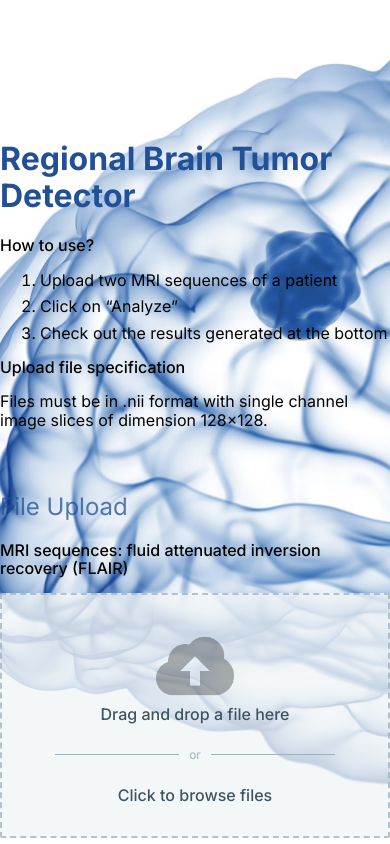
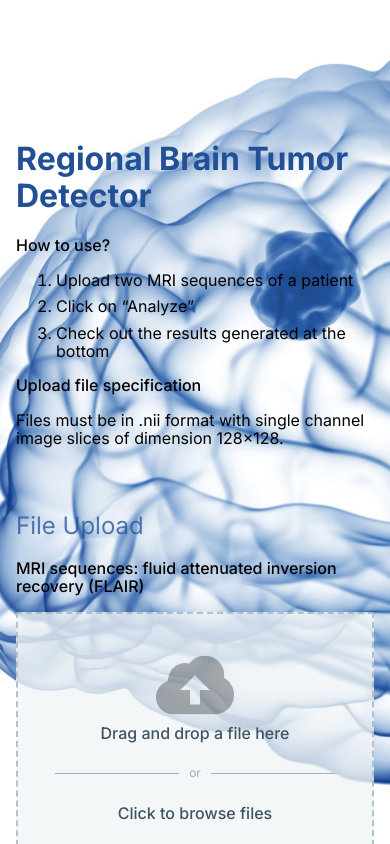
Before and after one commit to Sahbahh/NeuroVision, a React (Create React App) app in the folder src/regional-brain-tumor-detector/: page / in a window 390 px wide. Shown: the top 844 px of the page. Built offline with nearby package versions, Linux system fonts and the light colour scheme.

Commit message:
made small change when screen width is small

```diff
--- a/src/regional-brain-tumor-detector/src/App.css
+++ b/src/regional-brain-tumor-detector/src/App.css
@@ -4,6 +4,13 @@ main {
   margin-left: auto;
   margin-right: auto;
   max-width: var(--desktop-width);
+}
+
+@media screen and (max-width: 900px) {
+  main {
+    padding-left: 16px;
+    padding-right: 16px;
+  }
 }
 
 section {
--- a/src/regional-brain-tumor-detector/src/components/AnalysisDisplayer.css
+++ b/src/regional-brain-tumor-detector/src/components/AnalysisDisplayer.css
@@ -3,3 +3,15 @@
     display: grid;
     grid-template-columns: 1fr 1fr 1fr 1fr;
 }
+
+@media screen and (max-width: 900px) {
+    #output {
+        grid-template-columns: 1fr 1fr 1fr;
+    }
+}
+
+@media screen and (max-width: 520px) {
+    #output {
+        grid-template-columns: 1fr 1fr;
+    }
+}
```
